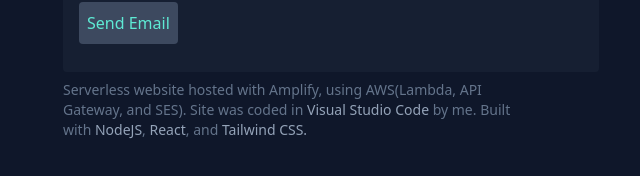
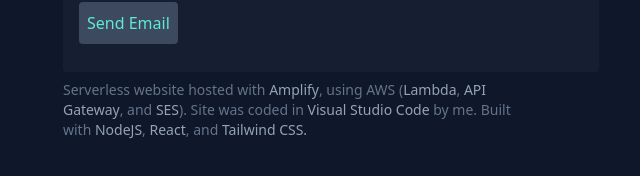
Before and after one commit to LukeGarnsey/portfolio-amplify, a React (Vite) app: page / in a window 1280 px wide. Shown: the part 3610-3786 px from the top of the page, without its empty margins (585-1225 px from the left). Built offline with nearby package versions, Linux system fonts and the light colour scheme.

Commit message:
Added portfolio site to project archive. Updated footer test with links to aws sites.

```diff
--- a/src/pages/Archive.jsx
+++ b/src/pages/Archive.jsx
@@ -27,6 +27,7 @@
                 </thead>
                 <tbody>
                 <ArchiveItem year={"2024"} project={"quiz-go-fast"} madeAt={""} builtWithChips={["SocketIO", "JavaScript", "NodeJS", "React", "Tailwind", "OpenAI"]} link={"https://quiz-go-fast.onrender.com/"}/>
+                <ArchiveItem year={"2024"} project={"Portfolio Website"} madeAt={""} builtWithChips={["AWS", "JavaScript", "NodeJS", "React", "Tailwind"]} link={"https://www.lukegarnsey.com/"}/>
                 <ArchiveItem year={"2024"} project={"chat-chat-chat"} madeAt={""} builtWithChips={["SocketIO", "JavaScript", "NodeJS", "React"]} link={"https://chat-chat-chat.onrender.com/"}/>
                 <ArchiveItem year={"2024"} project={"thinkFlash"} madeAt={""} builtWithChips={["OpenAI", "JavaScript", "NodeJS", "React", "MongoDB", "GraphQL"]} link={"https://thinkflash-0iex.onrender.com/"}/>
 
--- a/src/pages/Home.jsx
+++ b/src/pages/Home.jsx
@@ -35,7 +35,11 @@
             <Contact />
             <footer className="max-w-md mt-2 pb-16 text-sm text-slate-500 sm:pb-0">
               <p>
-                Serverless website hosted with Amplify, using AWS(Lambda, API Gateway, and SES).
+                Serverless website hosted with <a href="https://aws.amazon.com/amplify/" className="font-medium text-slate-400 hover:text-teal-300 focus-visible:text-teal-300" target="_blank"
+                rel="noreferrer noopener" aria-label="AWS Amplify (opens in a new tab)">Amplify</a>, using AWS (<a href="https://aws.amazon.com/lambda/" className="font-medium text-slate-400 hover:text-teal-300 focus-visible:text-teal-300" target="_blank"
+                  rel="noreferrer noopener" aria-label="AWS Lambda (opens in a new tab)">Lambda</a>, <a href="https://aws.amazon.com/api-gateway/" className="font-medium text-slate-400 hover:text-teal-300 focus-visible:text-teal-300" target="_blank"
+                  rel="noreferrer noopener" aria-label="AWS API Gateway (opens in a new tab)">API Gateway</a>, and <a href="https://aws.amazon.com/ses/" className="font-medium text-slate-400 hover:text-teal-300 focus-visible:text-teal-300" target="_blank"
+                  rel="noreferrer noopener" aria-label="AWS Simple Email Service (opens in a new tab)">SES</a>).
                 Site was coded in
                 <a href="https://code.visualstudio.com/" className="font-medium text-slate-400 hover:text-teal-300 focus-visible:text-teal-300" target="_blank"
                 rel="noreferrer noopener" aria-label="Visual Studio Code (opens in a new tab)"> Visual Studio Code </a>
```
